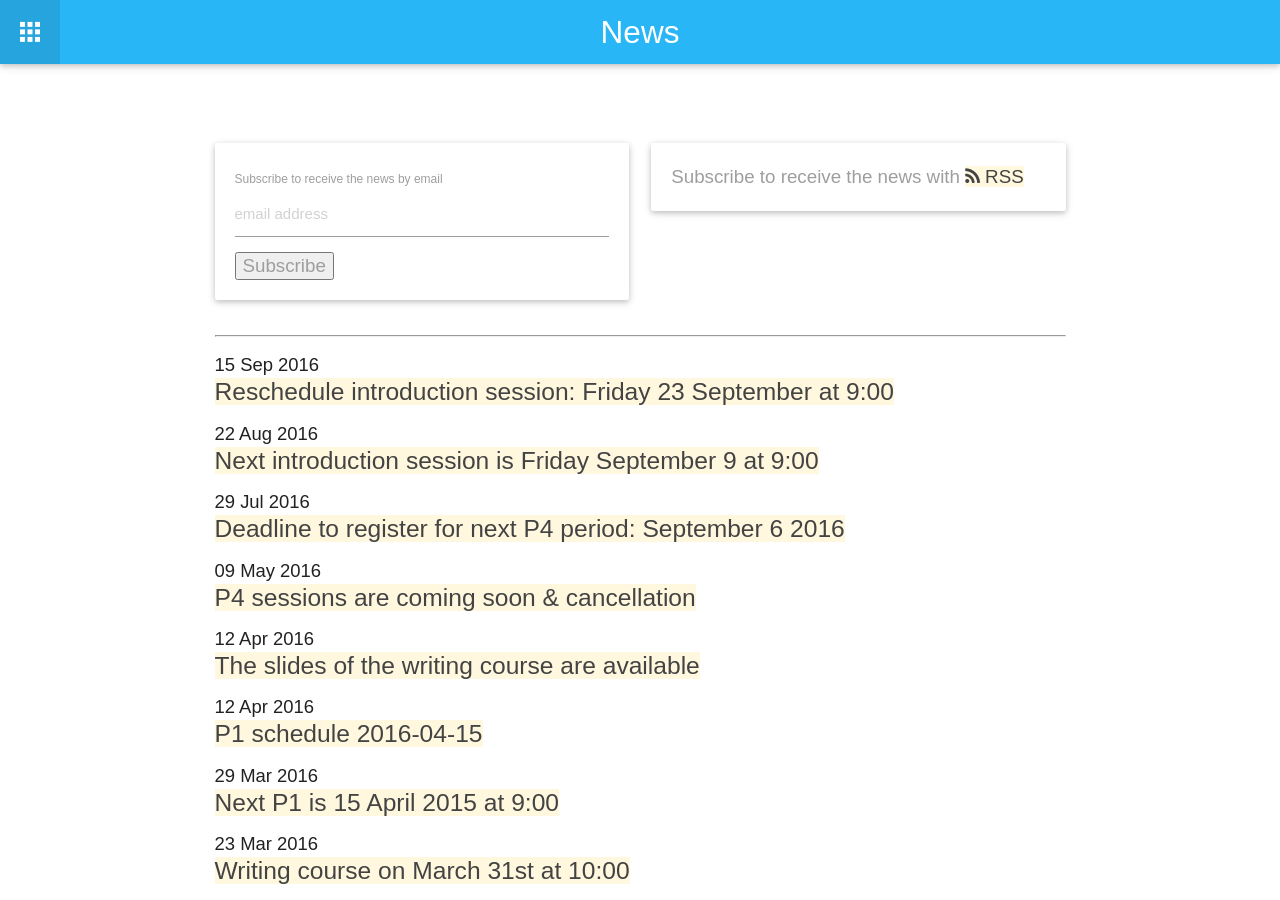
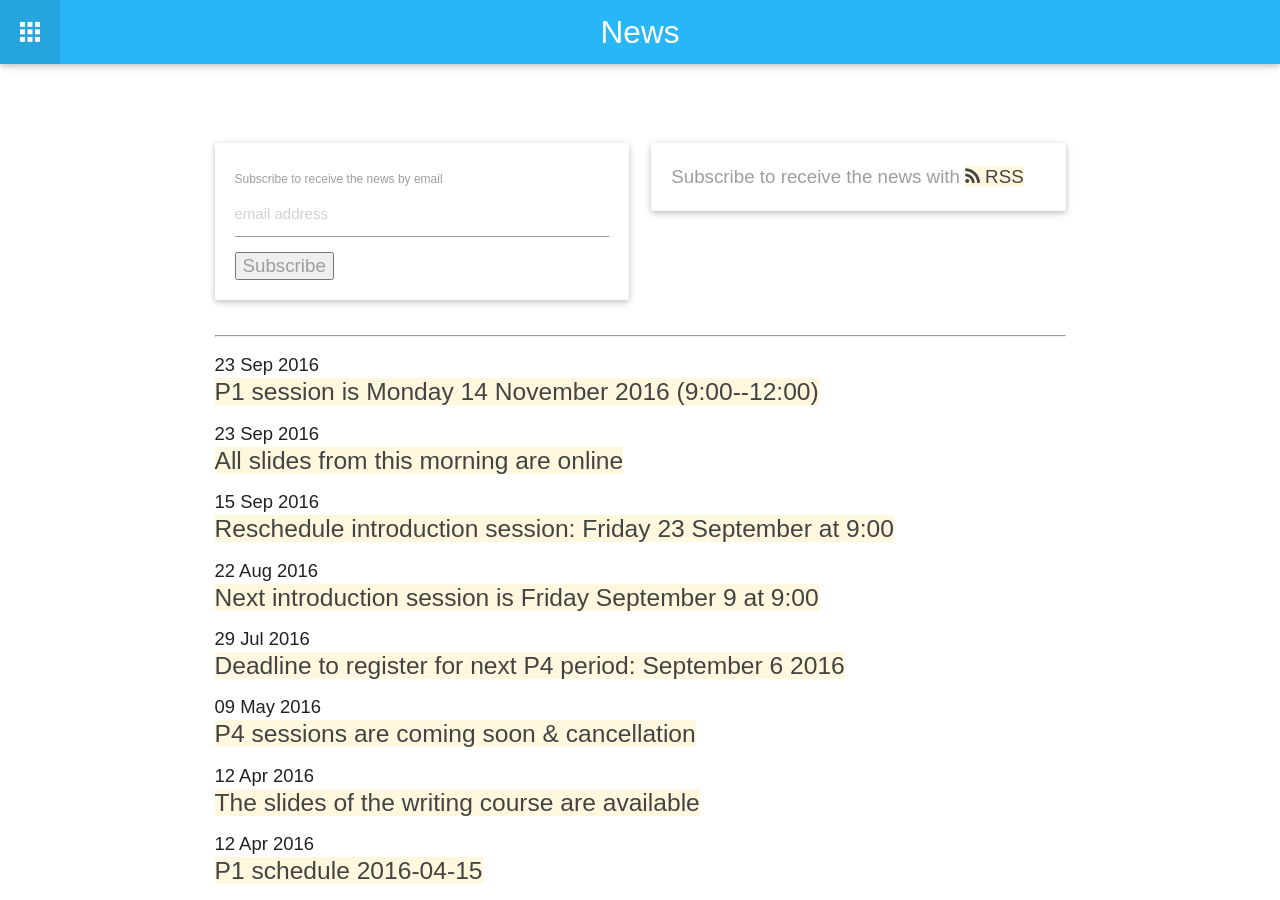
Before and after one commit to tudelft3d/geo2020, a Jekyll site: the page built from news/index.md, in a window 1280 px wide and 900 px high. Built offline with Jekyll 4.4.1, drawn with Linux system fonts in a browser that asks for light colours; nearby versions of some CDN libraries; comment, search, counter and statistics services are not loaded.

Commit message:
P1 planned

```diff
--- /dev/null
+++ b/_posts/2016-09-23-P1-nov14.md
@@ -0,0 +1,20 @@
+---
+layout: post
+title:  "P1 session is Monday 14 November 2016 (9:00--12:00)"
+author: Hugo Ledoux
+date:   2016-09-23 14:51
+---
+
+The P1 session is scheduled:
+
+_When_: Monday 14 November 2016, 9:00--12:00
+
+_Where_: BK Berlagezaal 1
+
+Each presentation is 10min: 5min presentation + 5min questions.
+As I said, this is strict so that ~15 of you fit in the 3h.
+
+I am hoping that all staff of Geomatics will attend. Your main supervisor should be present.
+
+I'll make a list and bundle students with same supervisors together.
+If you have constraints, let me know.
--- /dev/null
+++ b/_posts/2016-09-23-slides-intro-online.md
@@ -0,0 +1,10 @@
+---
+layout: post
+title:  "All slides from this morning are online"
+author: Hugo Ledoux
+date:   2016-09-23 14:38
+---
+
+[On this page](https://tudelftgeomatics.github.io/thesis/introsession/).
+
+And the are adding new topics today, so check again the potential topics.
--- a/dates/index.md
+++ b/dates/index.md
@@ -6,7 +6,7 @@ permalink: /dates/
 
 
 | `2016-09-09 (9:00--12:00)`    | [Introduction session]({{ "/introsession/" | prepend: site.baseurl }}) |
-| `2016-11-14`                  | P1   |
+| `2016-11-14  (9:00--12:00)`u  | P1   |
 | `2016-11-18`                  | Final registration dates for P2 |
 | `2017-01-11` --> `2017-01-24` | P2s |
 | `2017-04-13`                  | Final application dates for P4 (thus your P3 needs to be held before that date) |
```
